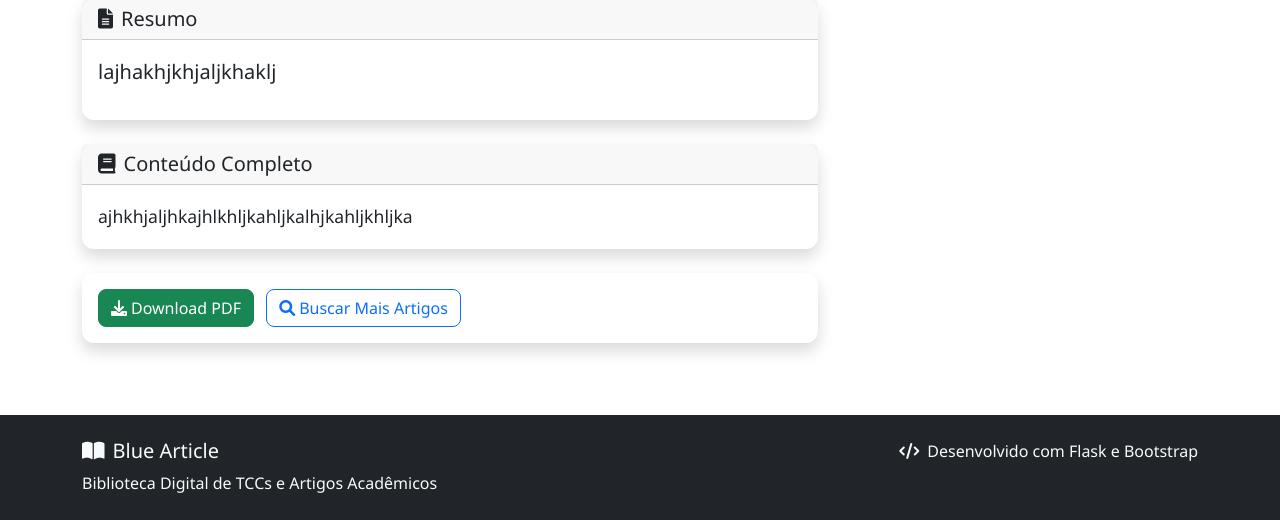
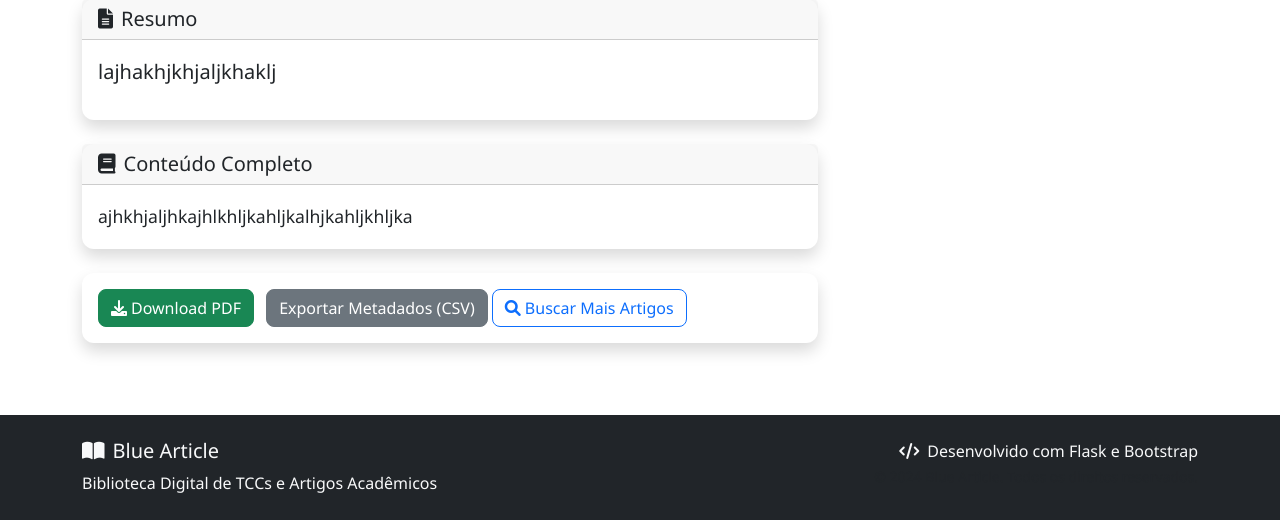
Before and after one commit to ppodev7/Blue-Article, a Flask app: page /article/1 in a window 1280 px wide. Shown: the part 723-1243 px from the top of the page. Run offline with Flask 3, Linux system fonts and the light colour scheme; data comes from the database, SQL or seed files in the repository; both versions use the stored data as it was after the commit; some libraries are stand-ins or nearby versions.

Commit message:
Fix: Alteração CFV

```diff
--- a/src/routes/articles.py
+++ b/src/routes/articles.py
@@ -1,6 +1,9 @@
 from flask import Blueprint, render_template, request, redirect, url_for, flash, session, send_from_directory
 from werkzeug.utils import secure_filename
 import os
+import io # ADICIONADO VICTOR
+import csv # ADICIONADO VICTOR
+from flask import Response # ADICIONADO VICTOR
 
 from src.controller.article_controller import ArticleController
 from src.model.models import Category
@@ -173,3 +176,47 @@ def download_article(article_id):
 
     article.increment_download()
     return send_from_directory(directory, filename, as_attachment=True)
+
+@articles_bp.route('/export_csv/<int:article_id>') # ADICIONADO VICTOR
+def export_article_csv(article_id):
+    """Exporta os metadados de um artigo específico para CSV"""
+    if 'user_id' not in session:
+        flash('Você precisa estar logado para exportar dados.', 'warning')
+        return redirect(url_for('auth.login'))
+
+    article = article_controller.get_article_by_id(article_id)
+    if not article:
+        flash('Artigo não encontrado!', 'error')
+        return redirect(url_for('index')) # Ou dashboard
+
+    # Cria o CSV em memória
+    output = io.StringIO()
+    writer = csv.writer(output)
+
+    # Cabeçalho
+    writer.writerow(['ID', 'Title', 'Abstract', 'Author_ID', 'Category_ID', 'Keywords', 'Creation_Date', 'Download_Count'])
+
+    # Dados
+    creation_date_str = article.created_at.strftime('%Y-%m-%d %H:%M:%S') if article.created_at else 'N/A'
+
+    # Forma segura de acessar o download_count
+    download_count = getattr(article, 'download_count', 0)
+
+    writer.writerow([
+        article.id,
+        article.title,
+        article.abstract,
+        article.user_id,
+        article.category_id,
+        article.keywords,
+        creation_date_str,
+        download_count
+    ])
+
+    # Prepara a resposta
+    output.seek(0)
+    return Response(
+        output,
+        mimetype="text/csv",
+        headers={"Content-Disposition": f"attachment;filename=article_{article.id}.csv"}
+    )
--- a/templates/article_detail.html
+++ b/templates/article_detail.html
@@ -94,6 +94,9 @@
                             <i class="fas fa-download me-1"></i>Download PDF
                         </a>
                         {% endif %}
+                        <a href="{{ url_for('articles.export_article_csv', article_id=article.id) }}" class="btn btn-secondary">
+                            Exportar Metadados (CSV)
+                        </a>
                         <a href="{{ url_for('search') }}" class="btn btn-outline-primary">
                             <i class="fas fa-search me-1"></i>Buscar Mais Artigos
                         </a>
--- a/templates/search.html
+++ b/templates/search.html
@@ -56,11 +56,6 @@
                             <button type="submit" class="btn btn-primary">
                                 <i class="fas fa-search me-2"></i>Buscar
                             </button>
-                        </div>
-                        <div class="col-lg-3 d-grid">
-                            <a class="btn btn-outline-secondary" href="{{ url_for('export_csv', q=query, category_id=selected_category, has_file='1' if has_file else '0', date_from=date_from, date_to=date_to, sort=sort) }}">
-                                <i class="fas fa-file-csv me-2"></i>Exportar CSV
-                            </a>
                         </div>
                     </div>
                 </form>
```
Also changed, not shown: instance/blue_article.db.
